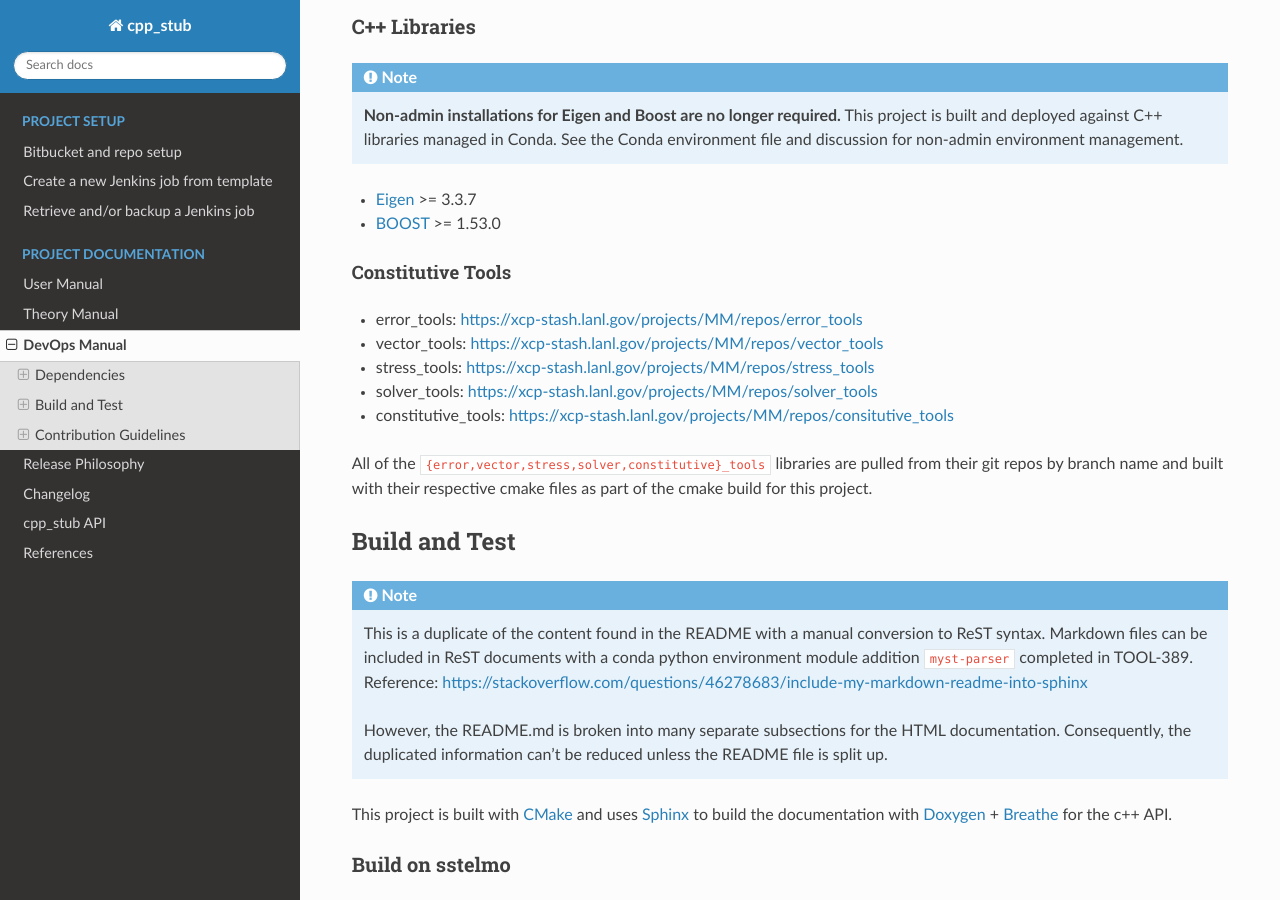
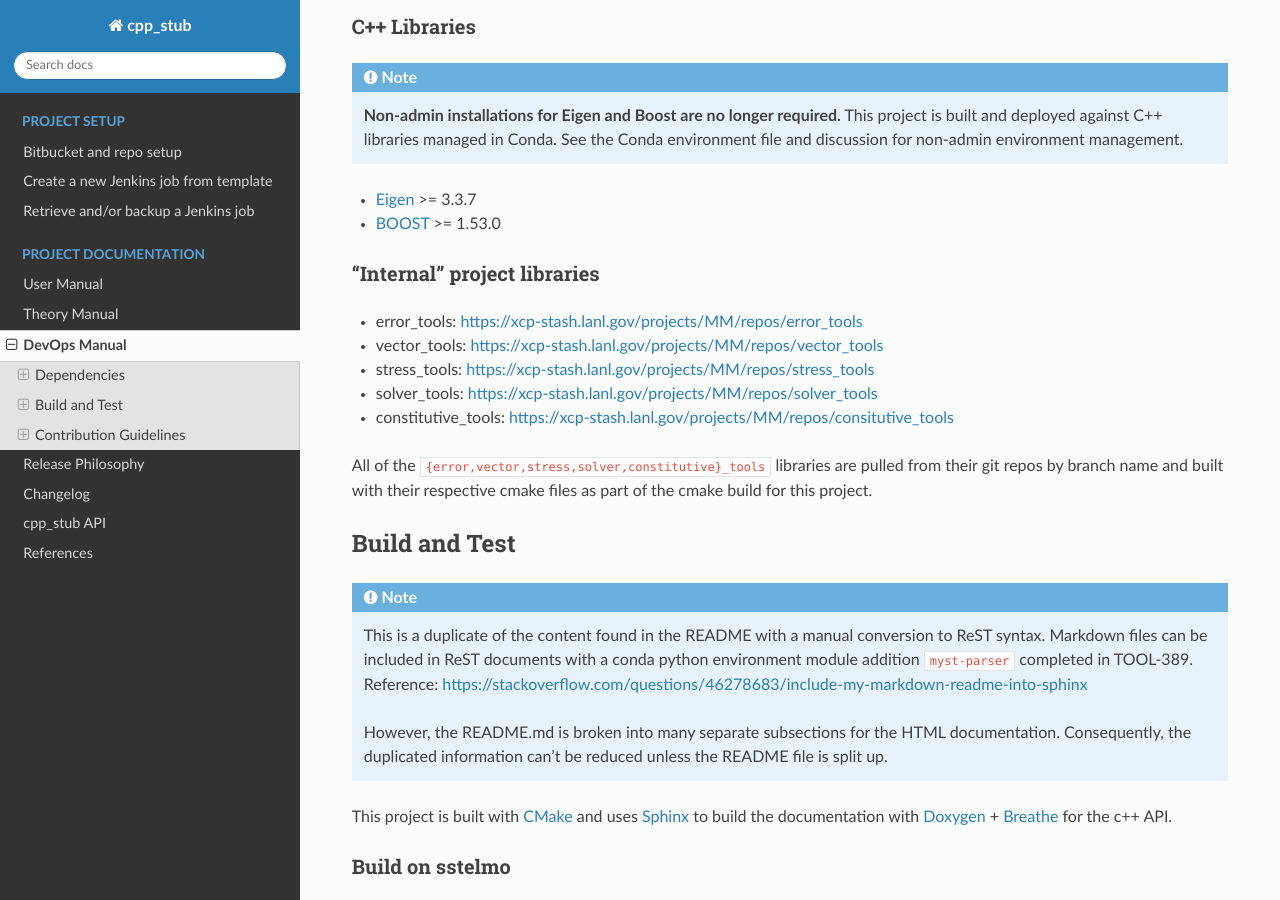
Before and after one commit to lanl/tardigrade-asp, a Sphinx documentation site: the page built from docs/devops.rst, in a window 1280 px wide and 900 px high, scrolled down 1127 px. Built offline with Sphinx 7.4.7 and the Read the Docs theme 2.0.0, drawn with Linux system fonts in a browser that asks for light colours.

Commit message:
DOC: clarify 'internal' project dependencies

```diff
--- a/docs/dependencies.txt
+++ b/docs/dependencies.txt
@@ -53,8 +53,8 @@ C++ Libraries
 * `Eigen`_ >= 3.3.7
 * `BOOST`_ >= 1.53.0
 
-Constitutive Tools
-------------------
+"Internal" project libraries
+============================
 
 * error\_tools: https://xcp-stash.lanl.gov/projects/MM/repos/error_tools
 * vector\_tools: https://xcp-stash.lanl.gov/projects/MM/repos/vector_tools
```
Also changed, not shown: README.md (+1 -1 lines).
